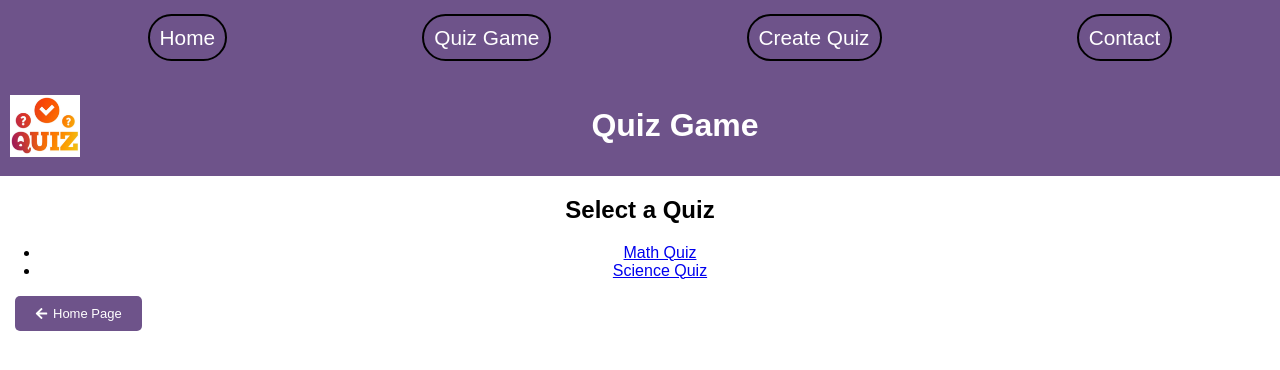
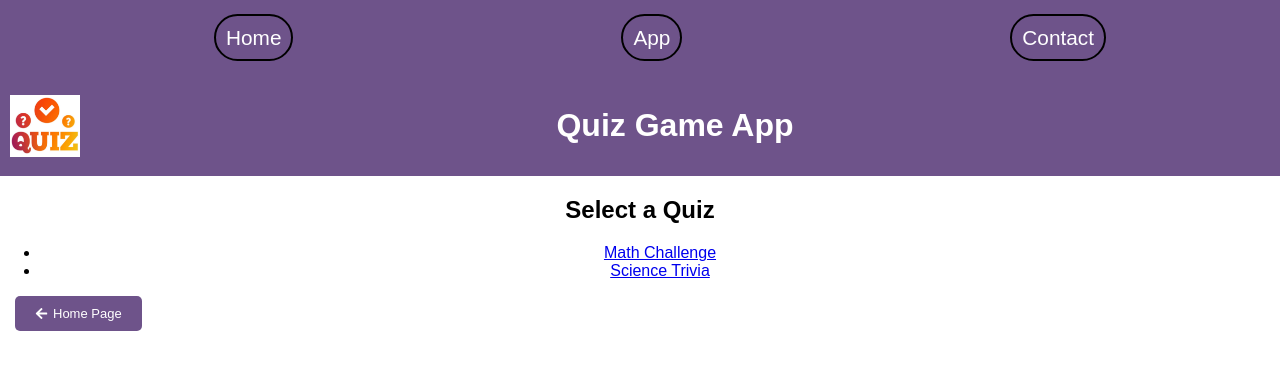
Before and after one commit to bayanwafa/certification-project3, a React (Vite) app: page /QuizGame in a window 1280 px wide. Shown: the top 370 px of the page. Built offline with nearby package versions, Linux system fonts and the light colour scheme.

Commit message:
change the data

```diff
--- a/src/App.jsx
+++ b/src/App.jsx
@@ -5,8 +5,7 @@ import QuizGame from './components/QuizGame';
 import QuizPage from './components/QuizPage';
 import QuizCreationPage from './components/QuizCreationPage';
 import Contact from './components/Contact';
-import quizzes from './data/quizData';
-
+import quizzes from './data/quiz.json';
 
 const App = () => {
   return (
@@ -18,10 +17,7 @@ const App = () => {
               <Link to="/">Home</Link>
             </li>
             <li>
-              <Link to="/QuizGame">Quiz Game</Link>
-            </li>
-            <li>
-              <Link to="/create-quiz">Create Quiz</Link>
+              <Link to="/QuizGame">App</Link>
             </li>
             <li>
               <Link to="/Contact">Contact</Link>
--- a/src/components/QuizGame.jsx
+++ b/src/components/QuizGame.jsx
@@ -1,9 +1,10 @@
 import React from 'react';
 import { Link } from 'react-router-dom';
-import quizzes from '../data/quizData';
 import { useNavigate } from 'react-router-dom';
 import { FaArrowLeft } from 'react-icons/fa';
 import logo from '../image/quiz.jpg';
+import quizzes from '../data/quiz.json';
+
 
 const QuizGame = () => {
   const navigate = useNavigate();
@@ -12,14 +13,14 @@ const QuizGame = () => {
     <div>
       <header>
         <img src={logo} alt="Quiz Image" />
-        <h1>Quiz Game</h1>
+        <h1>Quiz Game App</h1>
       </header>
 
       <h2>Select a Quiz</h2>
       <ul>
-        {quizzes.map(quiz => (
-          <li key={quiz.id}>
-            <Link to={`/quiz/${quiz.id}`}>{quiz.name}</Link>
+        {quizzes.map((quiz, index) => (
+          <li key={index}>
+            <Link to={`/quiz/${quiz.name}`}>{quiz.name}</Link>
           </li>
         ))}
       </ul>
--- a/src/components/QuizPage.jsx
+++ b/src/components/QuizPage.jsx
@@ -1,25 +1,26 @@
 import React, { useState, useEffect } from 'react';
-import { useParams } from 'react-router-dom';
-import { useNavigate } from 'react-router-dom';
+import { useParams, useNavigate } from 'react-router-dom';
 import { FaArrowLeft } from 'react-icons/fa';
 
 const QuizPage = ({ quizzes }) => {
     const navigate = useNavigate();
     const { id } = useParams();
-    const parsedId = parseInt(id);
-    const quiz = quizzes.find((quiz) => quiz.id === parsedId);
+    const parsedId = id;
+    const quiz = quizzes.find((quiz) => quiz.name === parsedId);
+
 
     const [currentQuestionIndex, setCurrentQuestionIndex] = useState(0);
     const [userResponses, setUserResponses] = useState({});
     const [score, setScore] = useState(0);
 
     useEffect(() => {
+        if (!quiz) return; // Ensure quiz is defined before accessing its properties
         // Load highest score from local storage for this quiz
         const storedScore = localStorage.getItem(`quiz-${parsedId}-score`);
         if (storedScore) {
             setScore(parseInt(storedScore));
         }
-    }, [parsedId]);
+    }, [parsedId, quiz]);
 
     const handleAnswerSelect = (selectedOption) => {
         setUserResponses((prevResponses) => ({
@@ -29,7 +30,7 @@ const QuizPage = ({ quizzes }) => {
     };
 
     const handleNextQuestion = () => {
-        setCurrentQuestionIndex((prevIndex) => Math.min(prevIndex + 1, quiz.questions.length - 1));
+        setCurrentQuestionIndex((prevIndex) => Math.min(prevIndex + 1, (quiz && quiz.questions.length) ? quiz.questions.length - 1 : 0));
     };
 
     const handlePreviousQuestion = () => {
@@ -37,11 +38,12 @@ const QuizPage = ({ quizzes }) => {
     };
 
     const handleQuizSubmit = () => {
+        if (!quiz) return; // Ensure quiz is defined before accessing its properties
         // Calculate score based on user responses
         let newScore = 0;
         quiz.questions.forEach((question, index) => {
-            if (question.correctAnswer === userResponses[index]) {
-                newScore += 1;
+            if (question.correct_answer === userResponses[index]) { // Ensure correct_answer is used instead of correctAnswer
+                newScore += question.points;
             }
         });
 
@@ -56,17 +58,18 @@ const QuizPage = ({ quizzes }) => {
         setCurrentQuestionIndex(0);
     };
 
-    const currentQuestion = quiz.questions[currentQuestionIndex];
+    const currentQuestion = (quiz && quiz.questions) ? quiz.questions[currentQuestionIndex] : null;
 
     return (
         <div>
             {quiz ? (
                 <div>
                     <h2>{quiz.name}</h2>
+                    <p>(5 points for each question )</p>
                     <div>
                         {currentQuestion && (
                             <div>
-                                <h3>{currentQuestion.text}</h3>
+                                <h3>{currentQuestion.question}</h3>
                                 <ul>
                                     {currentQuestion.options.map((option, index) => (
                                         <li key={index}>
@@ -85,15 +88,15 @@ const QuizPage = ({ quizzes }) => {
                                 </ul>
                             </div>
                         )}
-                        <h3>Highest Score: {score}/{quiz.questions.length}</h3>
+                        <h3>Highest Score: {score}/{(quiz && quiz.highest_score) ? quiz.highest_score : 0}</h3>
                         <div>
                             <button onClick={handlePreviousQuestion} disabled={currentQuestionIndex === 0}>
                                 Previous
                             </button>
-                            <button onClick={handleNextQuestion} disabled={currentQuestionIndex === quiz.questions.length - 1}>
+                            <button onClick={handleNextQuestion} disabled={currentQuestionIndex === ((quiz && quiz.questions) ? quiz.questions.length - 1 : 0)}>
                                 Next
                             </button>
-                            {currentQuestionIndex === quiz.questions.length - 1 && (
+                            {currentQuestionIndex === ((quiz && quiz.questions) ? quiz.questions.length - 1 : 0) && (
                                 <button onClick={handleQuizSubmit}>Submit Quiz</button>
                             )}
                         </div>
--- /dev/null
+++ b/src/data/quiz.json
@@ -0,0 +1,81 @@
+[
+  {
+    "name": "Math Challenge",
+    "questions": [
+      {
+        "question": "What is 2 + 2?",
+        "options": [
+          "3",
+          "4",
+          "5",
+          "6"
+        ],
+        "correct_answer": "4",
+        "points": 5
+      },
+      {
+        "question": "Solve: 3 * 5",
+        "options": [
+          "10",
+          "15",
+          "20",
+          "8"
+        ],
+        "correct_answer": "15",
+        "points": 5
+      }
+    ],
+    "highest_score": 10
+  },
+  {
+    "name": "Science Trivia",
+    "questions": [
+      {
+        "question": "What is the chemical symbol for water?",
+        "options": [
+          "H2O",
+          "CO2",
+          "O2",
+          "NaCl"
+        ],
+        "correct_answer": "H2O",
+        "points": 5
+      },
+      {
+        "question": "What is the closest planet to the Sun?",
+        "options": [
+          "Earth",
+          "Mars",
+          "Mercury",
+          "Venus"
+        ],
+        "correct_answer": "Mercury",
+        "points": 5
+      },
+      {
+        "question": "Which planet is known as the Red Planet?",
+        "options": [
+          "Venus",
+          "Jupiter",
+          "Mars",
+          "Saturn"
+        ],
+        "correct_answer": "Mars",
+        "points": 5
+      },
+      {
+        "question": "What is the boiling point of water?",
+        "options": [
+          "100°C",
+          "J50°C",
+          "0°C",
+          "200°C"
+        ],
+        "correct_answer": "100°C",
+        "points": 5
+      }
+
+    ],
+    "highest_score": 20
+  }
+]
--- a/src/data/quizData.js
+++ /dev/null
@@ -1,47 +0,0 @@
-const quizzes = [
-    {
-      id: 1,
-      name: 'Math Quiz',
-      questions: [
-        {
-          id: 1,
-          text: 'What is 2 + 2?',
-          options: ['3', '4', '5', '6'],
-          correctAnswer: '4'
-        },
-        {
-          id: 2,
-          text: 'What is 3 * 5?',
-          options: ['10', '15', '20', '25'],
-          correctAnswer: '15'
-        }
-      ]
-    },
-    {
-      id: 2,
-      name: 'Science Quiz',
-      questions: [
-        {
-          id: 1,
-          text: 'What is the chemical symbol for water?',
-          options: ['H2O', 'CO2', 'NaCl', 'O2'],
-          correctAnswer: 'H2O'
-        },
-        {
-          id: 2,
-          text: 'What is the boiling point of water?',
-          options: ['100°C', '50°C', '0°C', '200°C'],
-          correctAnswer: '100°C'
-        },
-        {
-          id: 3,
-          text: 'Which planet is known as the Red Planet?',
-          options: ['Venus', 'Jupiter', 'Mars', 'Saturn'],
-          correctAnswer: 'Mars'
-        }
-      ]
-    }
-    // Add more quizzes here
-  ];
-
-  export default quizzes;
```
